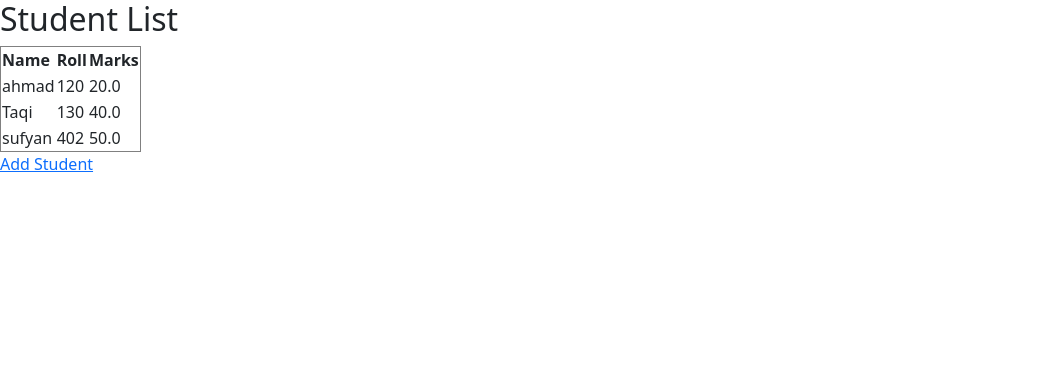
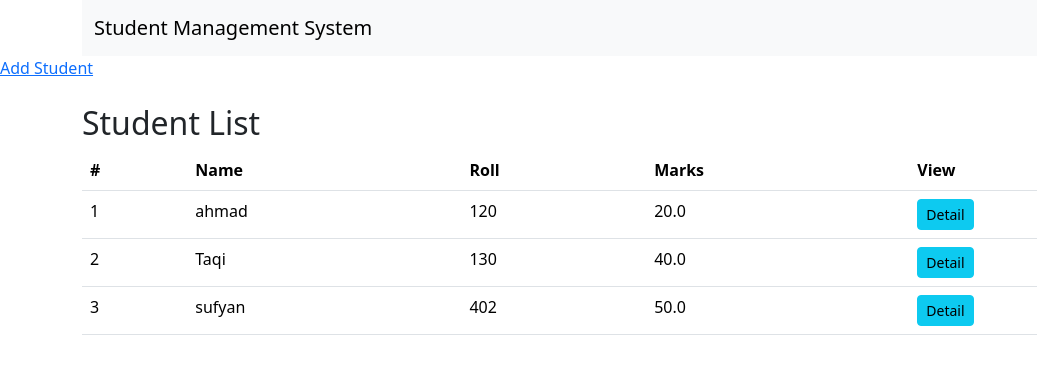
Before and after one commit to its-daaghi/CRUD-Practice-Project-Using-Generic-Base-View, a Django app: page / in a window 1280 px wide. Shown: the top 374 px of the page, without its empty margins (0-1037 px from the left). Run offline with Django 5.2, Linux system fonts and the light colour scheme; data comes from the database, SQL or seed files in the repository; both versions use the stored data as it was after the commit.

Commit message:
Add Detail view

```diff
--- a/CRUD_Generic/myapp/templates/myapp/base.html
+++ b/CRUD_Generic/myapp/templates/myapp/base.html
@@ -8,9 +8,19 @@
 </head>
 <body>
 
+    <div class="container">
+          <nav class="navbar navbar-expand-lg bg-body-tertiary">
+         <div class="container-fluid">
+          <a class="navbar-brand" href="#">Student Management System</a>
+       </div>
+      </nav>
+      </div>
+
+
+
      {% block content %}
 
-        {% endblock %}
+     {% endblock %}
 
      <script src="https://cdn.jsdelivr.net/npm/bootstrap@5.3.8/dist/js/bootstrap.bundle.min.js" integrity="sha384-FKyoEForCGlyvwx9Hj09JcYn3nv7wiPVlz7YYwJrWVcXK/BmnVDxM+D2scQbITxI" crossorigin="anonymous"></script>
 </body>
--- a/CRUD_Generic/myapp/templates/myapp/student_list.html
+++ b/CRUD_Generic/myapp/templates/myapp/student_list.html
@@ -1,24 +1,38 @@
 {% extends 'myapp/base.html' %}
 
 {% block content %}
+
+<a href="{% url 'student_add' %}">Add Student</a>
+
+<div class="container mt-4">
     <h2>Student List</h2>
+<table class="table table-hover">
+  <thead>
+    <tr>
+      <th scope="col">#</th>
+      <th scope="col">Name</th>
+      <th scope="col">Roll</th>
+      <th scope="col">Marks</th>
+      <th scope="col">View</th>
+    </tr>
+  </thead>
 
-<table border="1">
-    <tr>
-        <th>Name</th>
-        <th>Roll</th>
-        <th>Marks</th>
-    </tr>
-
+  <tbody>
     {% for student in students %}
     <tr>
+      <td>{{ student.id }}</td>
       <td>{{ student.name }}</td>
         <td>{{ student.roll }}</td>
         <td>{{ student.marks }}</td>
+        <td>
+        <a href="{% url 'student_detail' student.pk %}" class="btn btn-info btn-sm">Detail</a>
+        {% comment %} <a href="{% url 'student_update' student.pk %}" class="btn btn-warning btn-sm">Update</a>
+        <a href="{% url 'student_delete' student.pk %}" class="btn btn-danger btn-sm">Delete</a> {% endcomment %}
+      </td>
     </tr>
      {% endfor %}
+
+  </tbody>
 </table>
-
-<a href="{% url 'student_add' %}">Add Student</a>
-
+</div>
 {% endblock %}
--- a/CRUD_Generic/myapp/urls.py
+++ b/CRUD_Generic/myapp/urls.py
@@ -1,8 +1,9 @@
 from django.urls import path
-from .views import StudentCreateView, StudentListView
+from .views import StudentCreateView, StudentListView, StudentDetailView
 
 
 urlpatterns = [
     path("", StudentListView.as_view(), name="student_list"),
     path("student/add/", StudentCreateView.as_view(), name="student_add"),
+    path("student/<int:pk>/", StudentDetailView.as_view(), name="student_detail"),
 ]
--- a/CRUD_Generic/myapp/views.py
+++ b/CRUD_Generic/myapp/views.py
@@ -1,5 +1,11 @@
 from django.shortcuts import render
-from django.views.generic import CreateView, ListView
+from django.views.generic import (
+    CreateView,
+    ListView,
+    DetailView,
+    UpdateView,
+    DeleteView,
+)
 from .models import Student
 from django.urls import reverse_lazy
 
@@ -18,3 +24,9 @@ class StudentListView(ListView):
     model = Student
     template_name = "myapp/student_list.html"
     context_object_name = "students"
+
+
+class StudentDetailView(DetailView):
+    model = Student
+    template_name = "myapp/student_detail.html"
+    context_object_name = "student"
```
Also changed, not shown: CRUD_Generic/myapp/templates/myapp/student_detail.html (added, +19 -0 lines), CRUD_Generic/db.sqlite3. Lines whose indentation alone changed are shown as unchanged.
